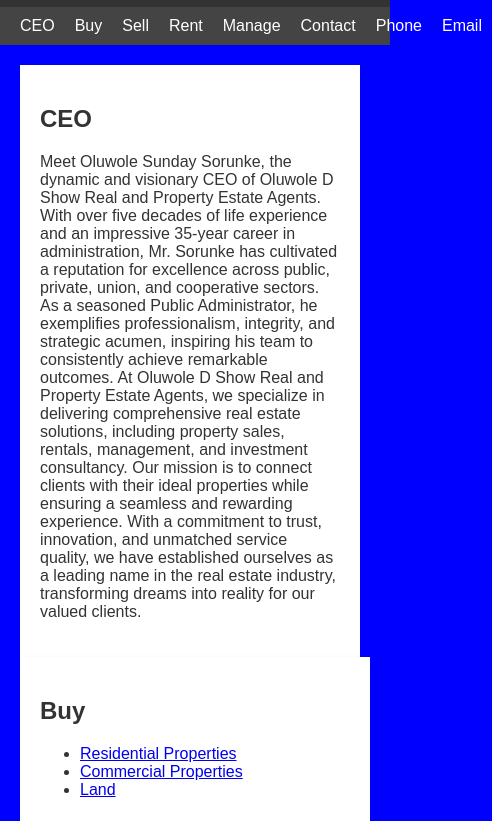
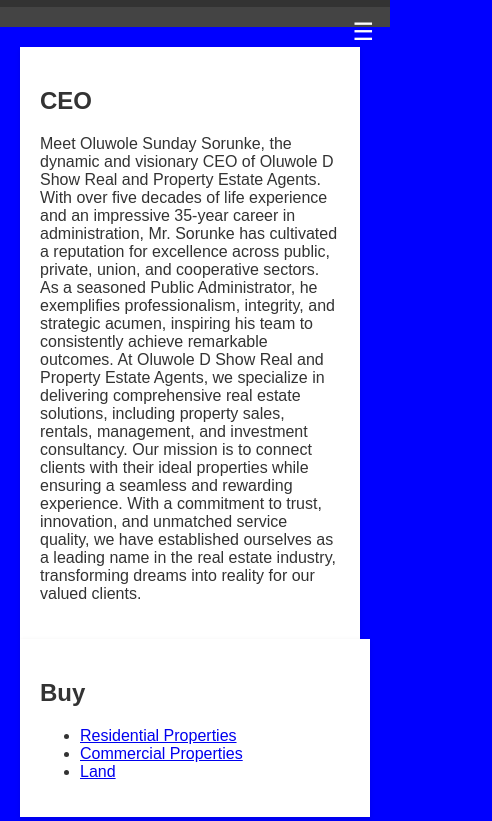
Before and after one commit to AbayomiAroyeun/OluwoleDshow, a plain HTML site: page index.html in a window 390 px wide. Shown: the part 157-978 px from the top of the page, 492 px wide, since content can reach past the window. Drawn offline with Linux system fonts and the light colour scheme.

Commit message:
codes updated

```diff
--- a/index.html
+++ b/index.html
@@ -21,15 +21,16 @@
             </div>
         </header>
         <nav id="navbar">
-            <ul>
+            <button id="hamburger-menu" aria-label="Toggle navigation">&#9776;</button>
+            <ul id="menu-items">
                 <li><a href="#CEO">CEO</a></li>
                 <li><a href="#buy">Buy</a></li>
                 <li><a href="#sell">Sell</a></li>
                 <li><a href="#rent">Rent</a></li>
                 <li><a href="#manage">Manage</a></li>
                 <li><a href="#contact">Contact</a></li>
-                <li><a href="tel:+2348060577721">Phone</a></li>
-                <li><a href="mailto:info@oluwoledshow@gmail.com">Email</a></li>
+                <li><a href="tel:+123456789">Phone</a></li>
+                <li><a href="mailto:info@oluwoledshow.com">Email</a></li>
             </ul>
         </nav>
         <main>
@@ -84,7 +85,7 @@
                 </div>
             </div>
             <div>
-                <h2 a="contact">Contact:</h2>
+                <h2 id="contact">Contact:</h2>
                 <p>+2348060577721</p>
                 <h2>E-mail:</h2>
                 <p>info@oluwoledshow@gmail.com</p>
--- a/styles.css
+++ b/styles.css
@@ -54,12 +54,13 @@
     }
 }
 
-/* Navbar */
+/* Navbar Styling */
 #navbar {
     background-color: #444;
+    position: relative;
 }
 
-#navbar ul {
+#menu-items {
     display: flex;
     list-style: none;
     margin: 0;
@@ -67,15 +68,55 @@
     justify-content: space-around;
 }
 
-#navbar a {
+#menu-items li {
+    display: inline-block;
+}
+
+#menu-items a {
     color: white;
     text-decoration: none;
     padding: 5px 10px;
 }
 
-#navbar a:hover {
+#menu-items a:hover {
     background-color: #ff9900;
     color: black;
+}
+
+/* Hamburger Menu */
+#hamburger-menu {
+    display: none;
+    background: none;
+    border: none;
+    color: white;
+    font-size: 24px;
+    position: absolute;
+    top: 10px;
+    right: 10px;
+    cursor: pointer;
+    z-index: 2;
+}
+
+/* Responsive Navbar */
+@media (max-width: 768px) {
+    #menu-items {
+        transition: max-height 0.3s ease-in-out;
+        max-height: 0; /* Initially hidden */
+        overflow: hidden; /* Prevent content overflow */
+    }
+
+    #menu-items li {
+        text-align: center;
+        margin: 10px 0;
+    }
+
+    #hamburger-menu {
+        display: block; /* Show hamburger menu on smaller screens */
+    }
+
+    #menu-items.show {
+        max-height: 500px; /* Adjust based on content size */
+    }
 }
 
 /* Main Content */
@@ -109,21 +150,16 @@
     box-shadow: 0 2px 5px rgba(0, 0, 0, 0.1);
 }
 
-/* Footer */
-footer {
-    text-align: center;
-    padding: 10px;
-    background-color: #333;
+footer a {
     color: white;
+    text-decoration: none;
+    background-color: #ff9900;
+    padding: 5px 10px;
+    border-radius: 5px;
+    margin: 0 5px;
 }
 
-/* Responsive Design */
-@media (max-width: 768px) {
-    .content {
-        flex-direction: column;
-    }
-
-    .right-columns {
-        flex-direction: column;
-    }
+footer a:hover {
+    background-color: white;
+    color: #333;
 }
```
